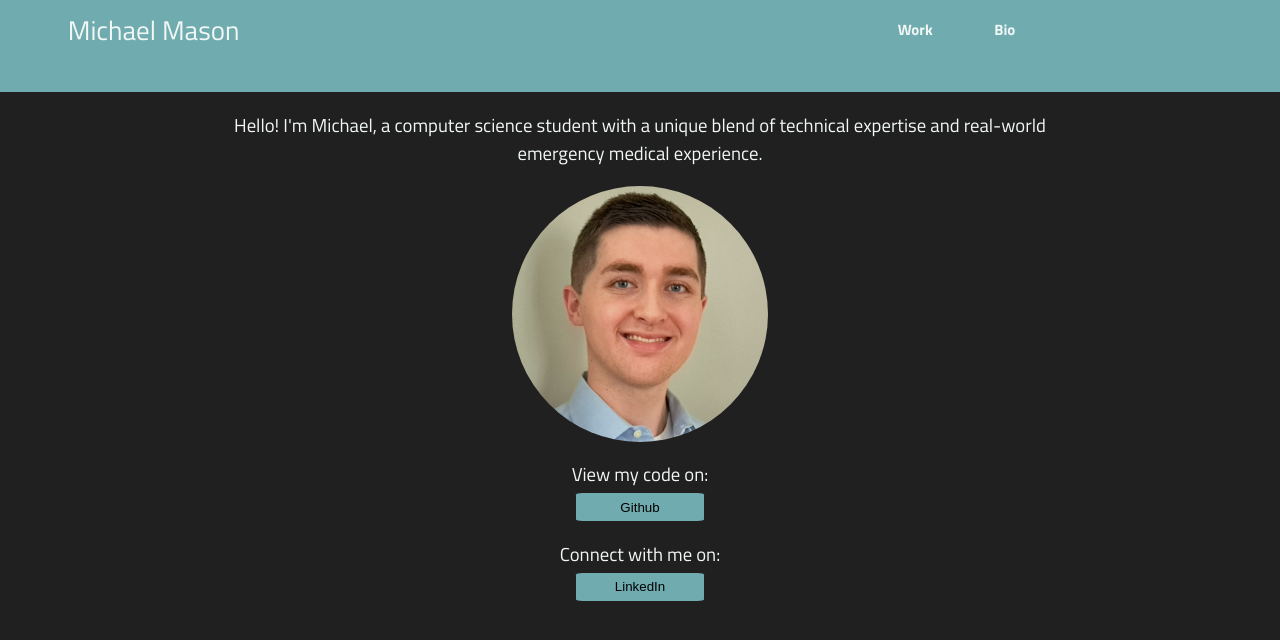
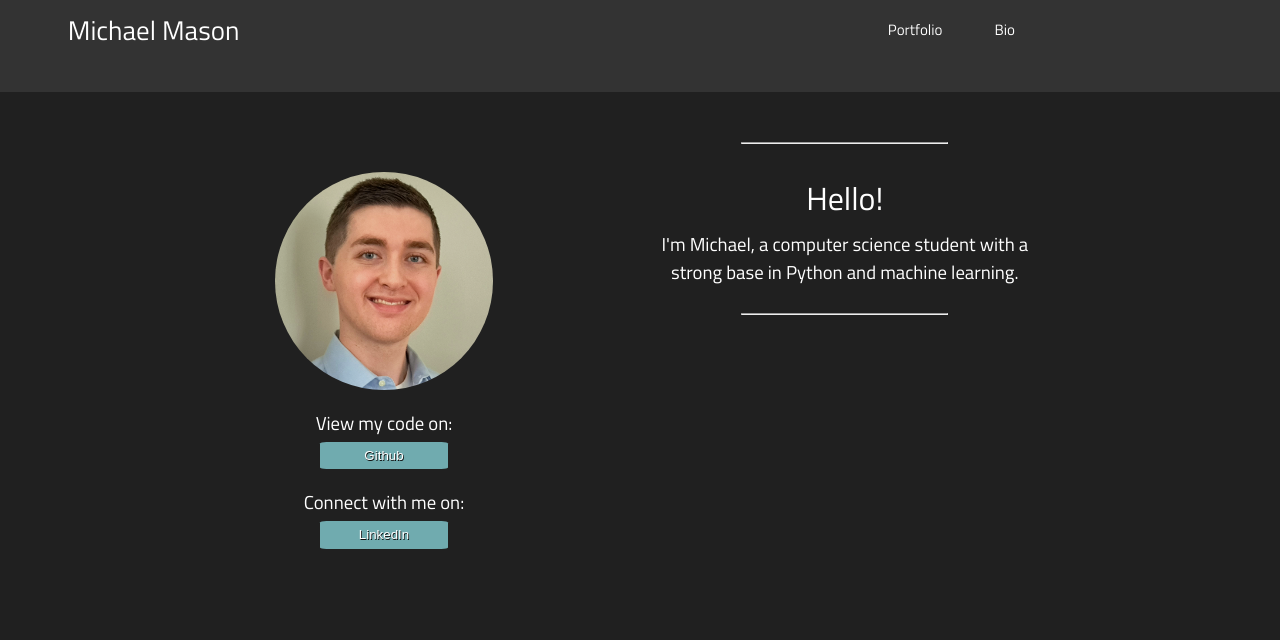
Before and after one commit to masonmike2001/portfolio-redo, a Flask app: page / in a window 1280 px wide. Shown: the top 640 px of the page. Run offline with Flask 3, Linux system fonts and the light colour scheme.

Commit message:
completes front page, adds project item to portfolio

```diff
--- a/app.py
+++ b/app.py
@@ -6,9 +6,9 @@ app = Flask(__name__)
 def home():
     return render_template("home.html")
 
-@app.route('/work')
+@app.route('/portfolio')
 def work():
-    return render_template("work.html")
+    return render_template("portfolio.html")
 
 
 @app.route('/bio')
--- a/static/styles.css
+++ b/static/styles.css
@@ -2,10 +2,13 @@ html{
     background-color: #202020;
     scroll-behavior: smooth;
 }
+
 body {
     margin-left: 0;
     margin: 0;
-    color: #f0f7f4;
+    color: #ffffff;
+    width: 100vw;
+
 }
 
 .navbar {
@@ -16,7 +19,7 @@ body {
     padding: 2%;
 
 
-    background-color: #70abaf;
+    background-color: #333333;
 }
 
 .navbar>* {
@@ -31,12 +34,14 @@ body {
 
 a {
     text-decoration: none;
-    color: #f0f7f4
+    color: #ffffff;
+    filter: drop-shadow( rgb(15, 15, 15) 0.5px 0.5px);
 
 }
 
+
 a:not(#nav-title):hover{
-    background-color: #99e1d9;
+    background-color: #74b6ae;
     border-radius: 10%;
 }
 .navbar>img {
@@ -118,19 +123,37 @@ a:not(#nav-title):hover{
   }
 
   .header {
-    width: 70vw;
+    width: 80%;
+    display: flex;
+    justify-content: center;
+    align-items: center;
+    flex-direction: column;
   }
 
   .head-pic {
-    width: 20vw;
+    width: 17vw;
     display: flex;
     margin: auto;
     border-radius: 50%;
   }
 
+  h1 {
+    margin-bottom: -10px;
+  }
+
+  hr {
+    width: 50%;
+  }
   #main {
     display: flex;
     margin: 0 5vw 0 5vw;
+  }
+
+  #main-grid {
+    display: grid;
+    grid-template: 30% / 40vw 40vw;
+
+    margin-top: 10vh;
   }
 
   .centered {
@@ -156,6 +179,9 @@ a:not(#nav-title):hover{
     padding: .5vw;
     width: 10vw;
     border-radius: 5%;
+    color: white;
+    text-shadow: rgb(15, 15, 15) .75px .75px;
+
   }
 
   button:hover {
--- a/templates/home.html
+++ b/templates/home.html
@@ -1,18 +1,23 @@
 {% extends "layout.html" %}
 {% block content %}
+<div id="main-grid">
+
     <div class="vert-align">
-    <h3 class="header titillium-web-regular">Hello! I'm Michael, a computer science student with a unique blend of technical expertise and real-world emergency medical experience.</h2>
         <img class="head-pic" src="../static/profile.png" alt="profile-pic">
-    <!-- <ul class="centered vert-align titillium-web-regular">
-        <li>Computer Science at WGU</li>
-        <li>CompTIA A+ Certified</li>
-    </ul> -->
-    <!-- <hr> -->
+            <div class="hor-align">
                 <h3 class="titillium-web-regular c2a">View my code on:</h3>
                 <button onclick="window.location.href='https://github.com/masonmike2001'">Github</button>
                 <h3 class="titillium-web-regular c2a">Connect with me on:</h3>
                 <button onclick="window.location.href='https://www.linkedin.com/in/masonmike2001'">LinkedIn</button>
+            </div>
 
     </div>
+    <div class="header">
+        <hr>
+        <h1 class="titillium-web-regular">Hello!</h1>
+        <h3 class="titillium-web-regular">I'm Michael, a computer science student with a strong base in Python and machine learning.</h3>
+        <hr>
+    </div>
 
+</div>
 {% endblock %}
--- a/templates/layout.html
+++ b/templates/layout.html
@@ -12,8 +12,8 @@
 <body>
     <div class="navbar">
         <a id="nav-title" class="titillium-web-regular centered" href="/">Michael Mason</a>
-        <a id="nav-work" class="titillium-web-bold centered" href="/work">Work</a>
-        <a id="nav-bio" class="titillium-web-bold centered" href="/bio">Bio</a>
+        <a id="nav-work" class="titillium-web-regular centered" href="/portfolio">Portfolio</a>
+        <a id="nav-bio" class="titillium-web-regular centered" href="/bio">Bio</a>
     </div>
     <div id="main" class="centered">
         {% block content %}
--- a/templates/work.html
+++ /dev/null
@@ -1,5 +0,0 @@
-{% extends "layout.html" %}
-{% block content %}
-<h1 class="centered">Work</h1>
-
-{% endblock %}
```
Also changed, not shown: other parts of static/styles.css (+51 -2 lines), templates/portfolio.html (added, +22 -0 lines), static/portfolio/cloudy.png (added), static/portfolio/weatherapp.png (added), 1 other file. Lines whose indentation alone changed are shown as unchanged.
